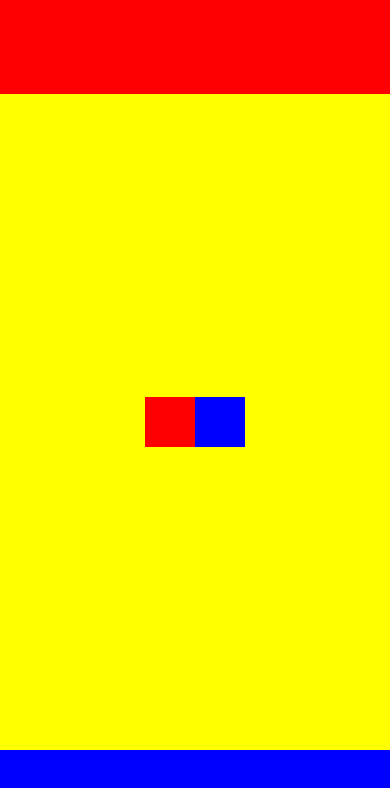
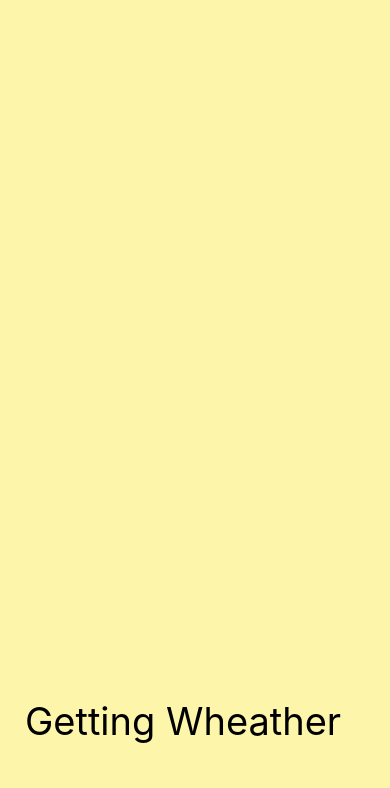
Before and after one commit to smk950226/weather, a React Native app: screen / in a window 390 px wide. Shown: the top 788 px of the page. Built offline with nearby package versions, Linux system fonts and the light colour scheme.

Commit message:
첫화면

```diff
--- a/App.js
+++ b/App.js
@@ -1,16 +1,19 @@
-import React from 'react';
+import React, { Component } from 'react';
 import { StyleSheet, Text, View, ActivityIndicator } from 'react-native';
 
-export default class App extends React.Component {
+export default class App extends Component {
+  state = {
+    isLoaded: false,
+  }
   render() {
+    const { isLoaded } = this.state;
     return (
       <View style={styles.container}>
-        <View style={styles.redView}/>
-        <View style={styles.yellowView}>
-          <View style={styles.redViewSmall}/>
-          <View style={styles.blueViewSmall}/>
-        </View>
-        <View style={styles.blueView}/>
+        {isLoaded ? null : (
+          <View style={styles.loading}>
+            <Text style={styles.loadingText}>Getting Wheather</Text>
+          </View>
+        )}
       </View>
     );
   }
@@ -21,29 +24,14 @@
     flex: 1,
     backgroundColor: '#fff',
   },
-  redView: {
+  loading: {
     flex: 1,
-    backgroundColor: 'red',
+    backgroundColor: '#fdf6aa',
+    justifyContent: 'flex-end',
+    paddingLeft: 25,
   },
-  yellowView: {
-    flex: 7,
-    backgroundColor: 'yellow',
-    flexDirection: 'row',
-    justifyContent: 'center',
-    alignItems: 'center',
-  },
-  blueView: {
-    flex: 1,
-    backgroundColor: 'blue',
-  },
-  redViewSmall: {
-    width: 50,
-    height: 50,
-    backgroundColor: 'red',
-  },
-  blueViewSmall: {
-    width: 50,
-    height: 50,
-    backgroundColor: 'blue',
+  loadingText: {
+    fontSize: 38,
+    marginBottom: 100,
   }
 });
```
